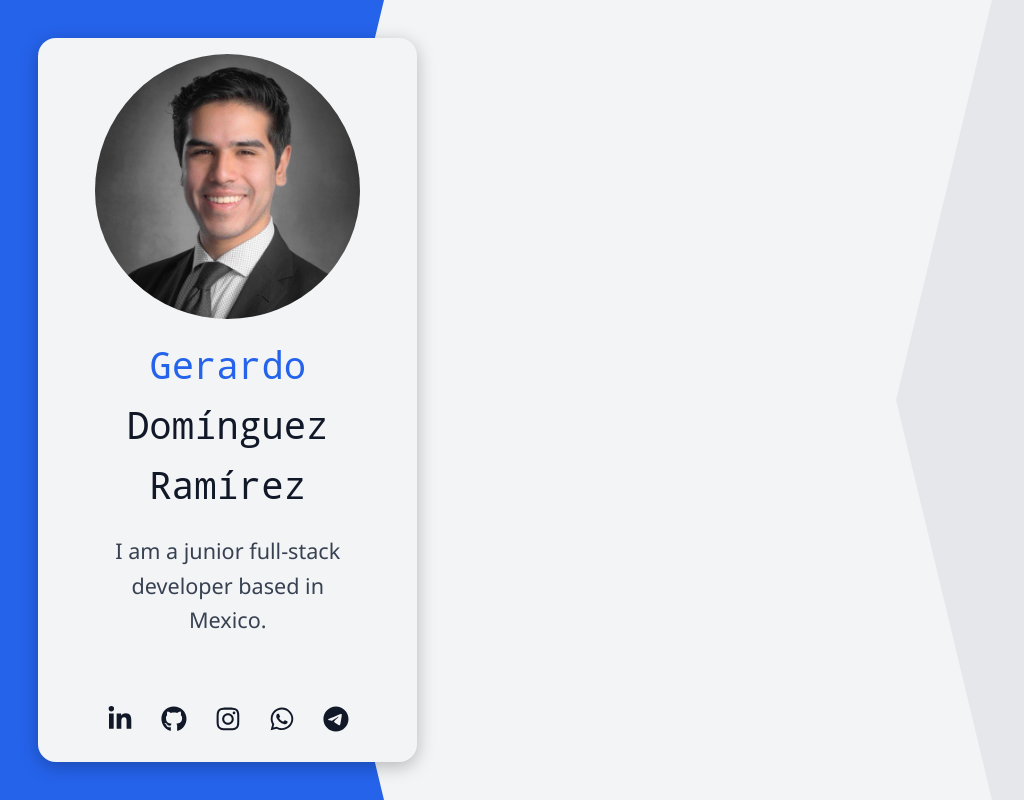
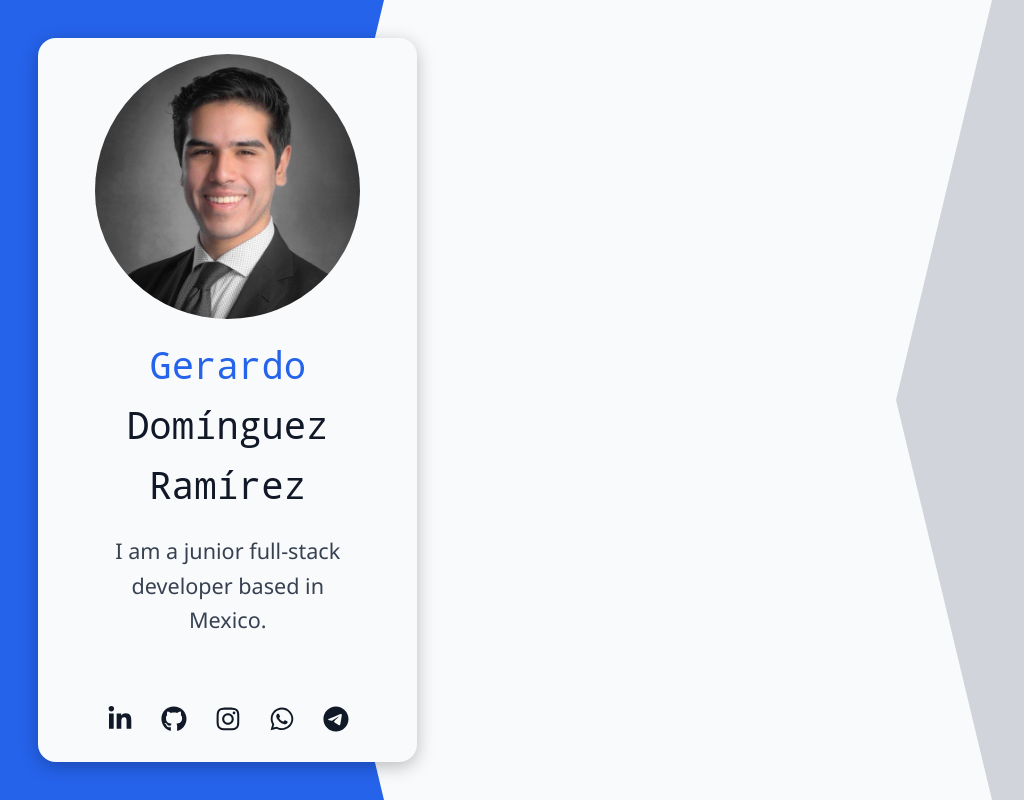
Before and after one commit to curbsidenigma/portfolio, a React (Vite) app: page / in a window 1280 px wide. Shown: the whole page, without its empty margins (0-1024 px from the left). Built offline with nearby package versions, Linux system fonts and the light colour scheme; a web font is replaced by a local one.

Commit message:
feat(header): add pseudo-classes to buttons
Sets the hover and active states for the header buttons.

- Sets the hover and active states.
- Adds two new color variables: --color-background-hover and --color-background-active.

```diff
--- a/src/components/Header/Header.module.scss
+++ b/src/components/Header/Header.module.scss
@@ -72,5 +72,13 @@ li {
     border-radius: clamp(0.4rem, 1vw, 0.5rem);
     color: var(--color-text);
     font-size: var(--fs-xl);
+
+    &:hover {
+      background-color: var(--color-background-hover);
+    }
+
+    &:active {
+      background-color: var(--color-background-active);
+    }
   }
 }
--- a/src/styles/abstracts/_variables.scss
+++ b/src/styles/abstracts/_variables.scss
@@ -29,8 +29,10 @@
   --color-primary: #2563eb; // blue-600
   --color-text: #111827; // gray-900
   --color-subtext: #374151; // gray-700
-  --color-background: #f3f4f6; // gray-100
-  --color-surface: #e5e7eb; // gray-200
+  --color-background: #f9fafb; // gray-50
+  --color-background-hover: #f3f4f6; // gray-100
+  --color-background-active: #e5e7eb; // gray-200
+  --color-surface: #d1d5db; // gray-300
 
   // Shadowing (Light)
   --shadow-card: 0px 0.25rem 1rem rgba(0, 0, 0, 0.25);
@@ -41,6 +43,8 @@
     --color-text: #f3f4f6; // gray-100
     --color-subtext: #d1d5db; // gray-300
     --color-background: #18181b; // zinc-900
+    --color-background-hover: #27272a; // zinc-800
+    --color-background-active: #3f3f46; // zinc-700
     --color-surface: #09090b; // zinc-950
 
     // Shadowing (Dark)
```
